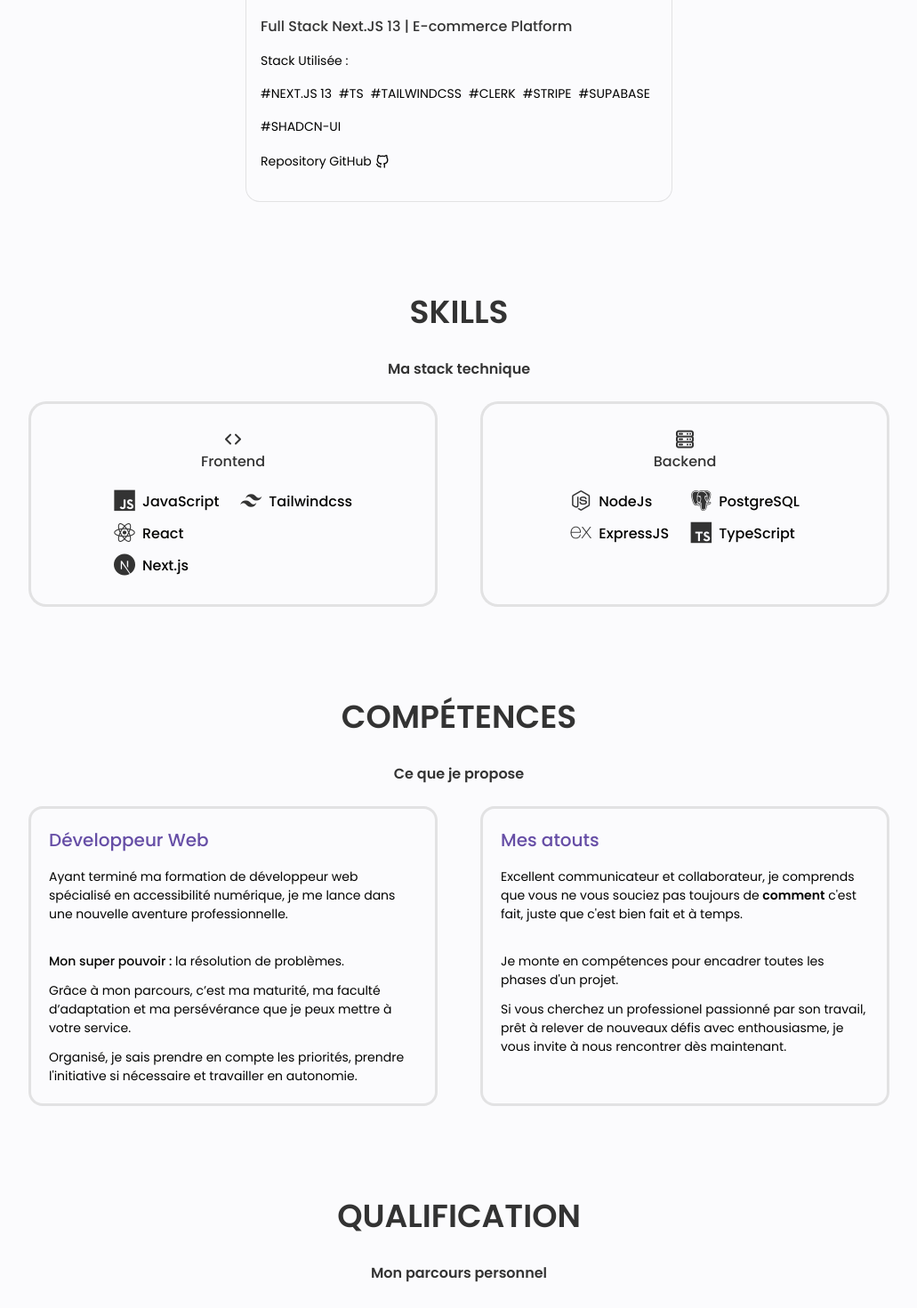
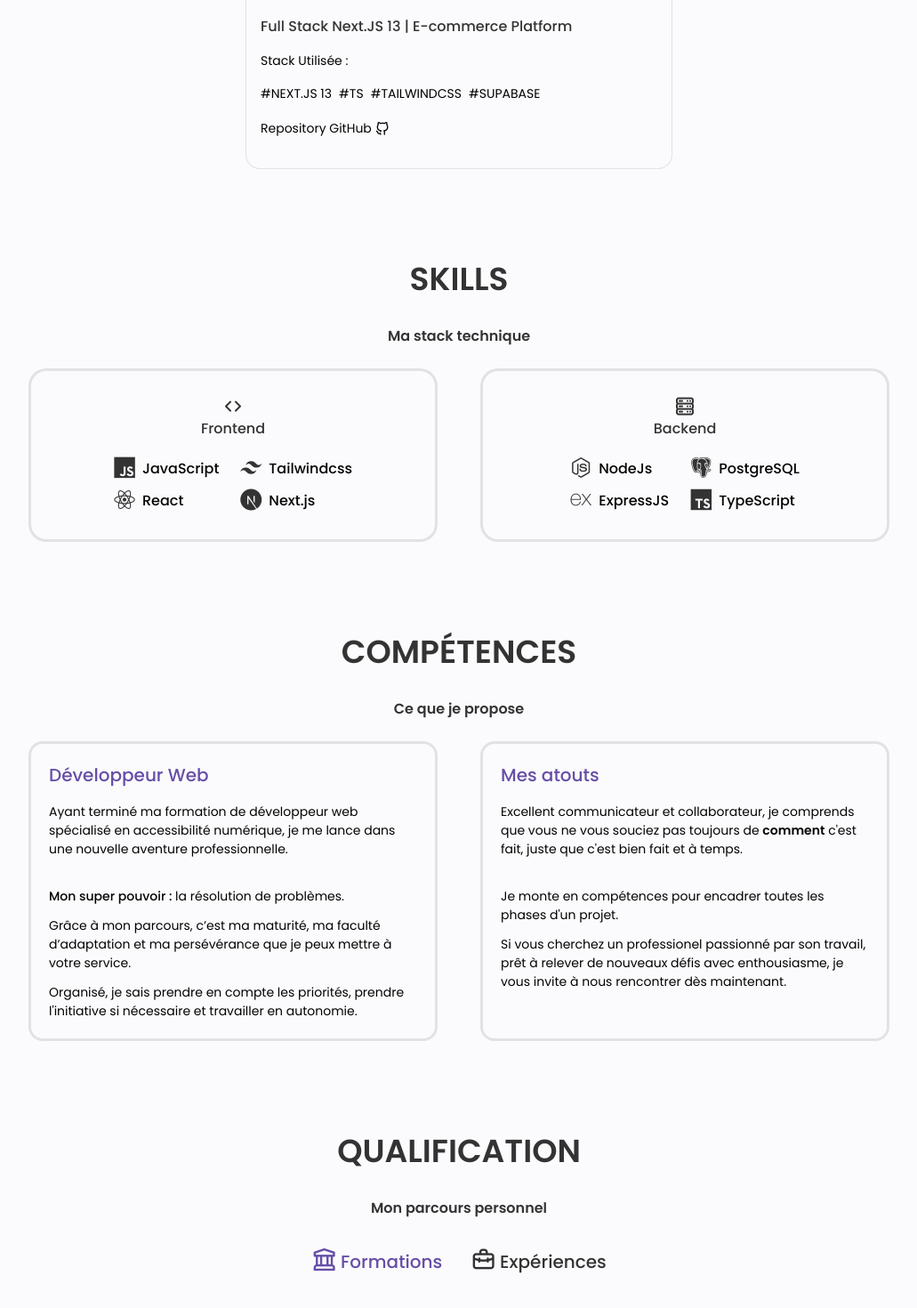
Before and after one commit to drondiodev/React-Portfolio, a React (Vite) app: page / in a window 1280 px wide. Shown: the part 1500-2970 px from the top of the page at 89% size, without its empty margins (124-1155 px from the left). Built offline with nearby package versions, Linux system fonts and the light colour scheme.

Commit message:
corrections

```diff
--- a/src/components/about/About.jsx
+++ b/src/components/about/About.jsx
@@ -18,8 +18,13 @@
             </div>
             <div>
               <div className="skills__box">
-                  <i className="uil uil-file-download-alt skills__icon" alt=""></i>
-                  <p className="skills__name active-link"><a href="https://drive.google.com/file/d/1Fr7fwtAYYKdp3VbfSvuXTOWiVbCfspdG/view?usp=drive_link" download="Mon CV en pdf">Téléchargez mon CV ici</a></p>
+                <i className="uil uil-file-download-alt skills__icon" alt=""></i>
+                <p className="skills__name active-link">
+                    <a href="https://drive.google.com/file/d/1Fr7fwtAYYKdp3VbfSvuXTOWiVbCfspdG/view?usp=drive_link"
+                    target="_blank"
+                    rel="noopener noreferrer"
+                    download="Mon CV en pdf">Téléchargez mon CV ici</a>
+                </p>
               </div>
             </div>
         </section>
--- a/src/components/footer/Footer.jsx
+++ b/src/components/footer/Footer.jsx
@@ -12,7 +12,6 @@
                 A propos
                 </a>
             </li>
-
             <li>
                 <a href="#portfolio" className="footer__link">
                 Projets
@@ -25,21 +24,17 @@
                 </a>
             </li>
             </ul>
-
             <div className="footer__social">
             <a href="https://www.linkedin.com/in/david-rondio/" title="Mon profil linkedin" className="home__social-icon" target="_blank" rel="noreferrer">
                 <i className='bx bxl-linkedin' alt="Linkedin"></i>
             </a>
-
             <a href="mailto:drondiodev@icloud.com" title="M'envoyer un mail" className="home__social-icon" target="_blank" rel="noreferrer">
                 <i className="uil uil-envelope-alt" alt="Email"></i>
             </a>
-
             <a href="https://github.com/drondiodev" title="Ma page Github" className="home__social-icon" target="_blank" rel="noreferrer">
                 <i className="uil uil-github" alt="GitHub"></i>
             </a>
             </div>
-
             <span className="footer__copy">
             Copyright &#169; 2023, <span>David Rondio.</span> All rights reserved.</span>
         </div>
--- a/src/components/header/Header.jsx
+++ b/src/components/header/Header.jsx
@@ -7,7 +7,7 @@
         <header role="banner" className="header">
         <nav className="nav container" >
           <a href="/" title="Retour à l'accueil" className="nav__logo"><span>&#123;D&#125;</span>rondio<span>dev</span></a>
-                <div className={Toggle ? "nav__menu show-menu" : "nav__menu"}>
+          <div className={Toggle ? "nav__menu show-menu" : "nav__menu"}>
                     <ul className="nav__list grid">
                         <li className="nav_item">
                             <a href="#home" className="nav__link">
--- a/src/components/header/header.css
+++ b/src/components/header/header.css
@@ -25,7 +25,6 @@
 .nav__logo span {
   color: var(--primary);
 }
-
 
 .nav__logo .nav__toggle {
   color: #2071e7;
--- a/src/components/qualifications/Qualifications.jsx
+++ b/src/components/qualifications/Qualifications.jsx
@@ -1,7 +1,7 @@
 import { useState } from "react";
 import "./qualifications.css";
 const Qualifications = () => {
-    const [toggleState, setToggleState] = useState(2);
+    const [toggleState, setToggleState] = useState(1);
     const toggleTab = (index) => {
         setToggleState(index);
     };
--- a/src/components/skills/Frontend.jsx
+++ b/src/components/skills/Frontend.jsx
@@ -24,15 +24,15 @@
                         <i className="devicon-react-original skills__icon" alt=""></i>
                         <p className="skills__name">React</p>
                     </li>
-                    <li className="skills__data" role="listitem">
-                        <i className="devicon-nextjs-original skills__icon" alt=""></i>
-                        <p className="skills__name">Next.js</p>
-                    </li>
                 </ul>
                 <ul className="skills__group" role="list">
                     <li className="skills__data" role="listitem">
                         <i className="devicon-tailwindcss-plain skills__icon" alt=""></i>
                         <p className="skills__name">Tailwindcss</p>
+                    </li>
+                    <li className="skills__data" role="listitem">
+                        <i className="devicon-nextjs-original skills__icon" alt=""></i>
+                        <p className="skills__name">Next.js</p>
                     </li>
                 </ul>
             </div>
--- a/src/components/work/Data.jsx
+++ b/src/components/work/Data.jsx
@@ -22,16 +22,7 @@
                 stack: '#TailwindCSS'
             },
             {
-                stack: '#Clerk'
-            },
-            {
-                stack: '#Stripe'
-            },
-            {
                 stack: '#Supabase'
-            },
-            {
-                stack: '#Shadcn-ui'
             },
         ]
   },
--- a/src/components/workingproject/working.css
+++ b/src/components/workingproject/working.css
@@ -23,6 +23,5 @@
 
 .work__card:hover {
   transition: 0.3s;
-  border: 2px solid var(--primary);
   background-color: var(--container-color-hover);
 }
```
